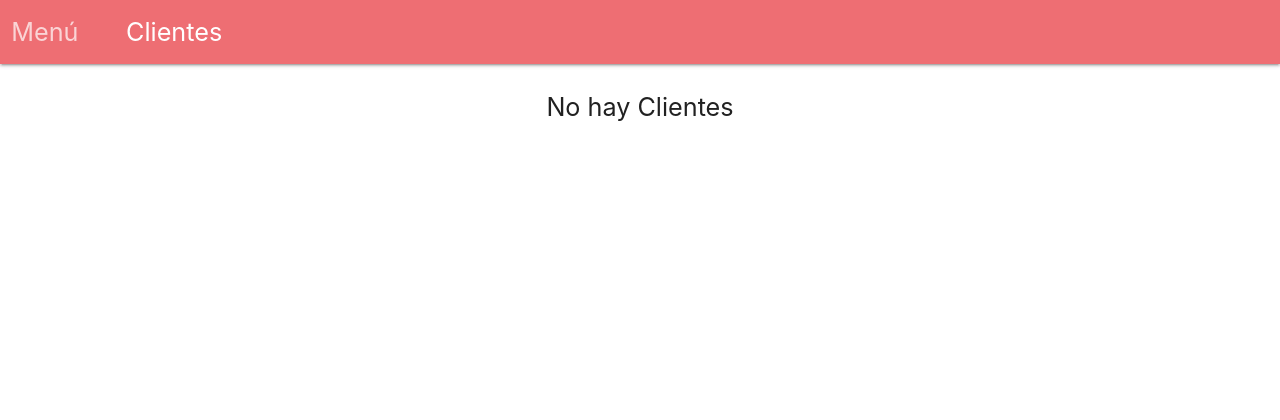
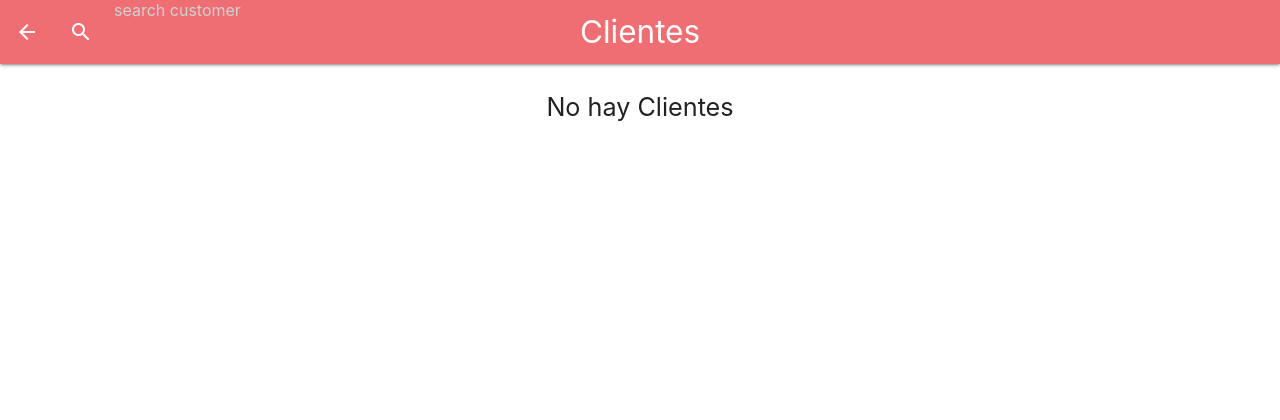
Before and after one commit to hristoroque/Customers-CRUD, a Django app: page /customers/clientes/ in a window 1280 px wide. Shown: the top 420 px of the page. Run offline with Django 3.2, Linux system fonts and the light colour scheme; data that the repository does not hold is empty.

Commit message:
Added Search Bar to Customers

```diff
--- a/customers/static/scripts/clientes.js
+++ b/customers/static/scripts/clientes.js
@@ -1,5 +1,5 @@
 $( ".activar" ).on("submit", function(event){
-    event.preventDefault();
+    event.preventDefault()
     var id = $(this).find("input[name='id']").val()
     var option = $(this).find("button[name='option']")
     console.log(option.val())
--- a/customers/templates/customers/clientes_show.html
+++ b/customers/templates/customers/clientes_show.html
@@ -2,20 +2,46 @@
 {% block main %}
 <nav>
     <div class="nav-wrapper">
-        <div class="row">
-            <div class="col s12">
-                <a href="{% url 'index' %}" class="breadcrumb">
-                    <span class="flow-text">Menú</span>
+        <a href="#" class="brand-logo center">
+            {% if search %}
+                Clientes Encontrados
+            {% else %}
+                Clientes
+            {% endif %}
         </a>
-                <a href="#!" class="breadcrumb">
-                    <span class="flow-text">
-                        Clientes
-                    </span>
-                </a>
+        <a href="#" data-target="sidenav-cliente" class="sidenav-trigger"><i class="material-icons">menu</i></a>
+        <ul id="nav-mobile" class="left hide-on-med-and-down">
+        <li><a href=".."><i class="material-icons">arrow_back</i></a></li>
+        <li>
+            <div class="nav-wrapper">
+            <form id="search-form" action="{% url 'search_cliente' %}" method="GET" %}">
+                <div class="input-field">
+                    <input name="word" id="word" type="search" required placeholder="search customer">
+                    <label class="label-icon" for="search"><i class="material-icons">search</i></label>
+                    <i class="material-icons">close</i>
                 </div>
+            </form>
             </div>
+        </li>
+        </ul>
     </div>
 </nav>
+<ul class="sidenav" id="sidenav-cliente">
+    <li>
+    <nav>
+        <div class="nav-wrapper">
+        <form id="search-form" action="{% url 'search_cliente' %}" method="GET" %}">
+            <div class="input-field">
+                <input name="word" id="word" type="search" required placeholder="search customer">
+                <label class="label-icon" for="search"><i class="material-icons">search</i></label>
+                <i class="material-icons">close</i>
+            </div>
+        </form>
+        </div>
+    </nav>
+    </li>
+    <li><a href=".."><i class="material-icons">arrow_back</i>Volver</a></li>
+</ul>
     <div class="container">
         {% if clientes %}
             {% for cliente in clientes %}
@@ -45,7 +71,7 @@
                                         EDITAR
                                 </button>
                             </form>
-                            <form method="post" class="activar col s4 center-align">
+                            <form class="activar col s4 center-align">
                             {% csrf_token %}
                                 <input name="id" type="hidden" value="{{ cliente.id }}" />
                                 {% if cliente.estado == 'A'%}
@@ -77,12 +103,19 @@
             </div>
         </div>
         {% endif %}
-
+        {% if search %}
+            <div class="row">
+                <div class="col s12 center-align">
+                    <a href="{% url 'clientes' %}" class="waves-effect waves-light btn"> Ver todos los Clientes </a>
+                </div>
+            </div>
+        {% else %}
             <div class="fixed-action-btn">
                 <a href="{% url 'new' %}"  class="btn-floating btn-large red">
                     <i class="large material-icons">add</i>
                 </a>
             </div>
+        {% endif %}
     </div>
 </div>
 {% load static %}
--- a/customers/urls.py
+++ b/customers/urls.py
@@ -4,6 +4,8 @@ from . import views
 urlpatterns = [
     path('',views.index,name='index'),
     path('clientes/',views.show_clientes,name="clientes"),
+    #path('clientes/created',views.show_clientes,name="clientescreated",kwargs={'action':'created'}),
+    #path('clientes/modified',views.show_clientes,name="clientesmodified",kwargs={'action':'modified'}),
     path('new/',views.new,name='new'),
     path('clientes/del',views.del_cliente,name="del"),
     path('clientes/state',views.toogle_cliente,name="toogle"),
@@ -16,5 +18,6 @@ urlpatterns = [
     path('zonas/del/',views.del_zona,name="del_zona"),
     path('zonas/',views.show_zonas,name="zonas"),
     path('ajax/clientes/del',views.ajax_del_cliente,name="ajax_del"),
-    path('ajax/toggle/cliente',views.ajax_toggle_cliente,name="ajax_toggle")
+    path('ajax/toggle/cliente',views.ajax_toggle_cliente,name="ajax_toggle"),
+    path('clientes/search',views.search_cliente,name="search_cliente"),
 ]
--- a/customers/views.py
+++ b/customers/views.py
@@ -86,6 +86,11 @@ def toogle_cliente(req):
             cliente.estado = "I"
         cliente.save()
         return redirect(reverse("clientes"))
+
+def search_cliente(req):
+    cliente_nombre = req.GET.get("word","")
+    clientes = Cliente.objects.exclude(estado = "*").filter(nombre__contains = cliente_nombre).order_by('nombre')
+    return render(req,"customers/clientes_show.html",{'clientes': clientes,'search': True})
 
 def toogle_tipo(req):
     if(req.method=="POST"):
```
Lines whose indentation alone changed are shown as unchanged.
